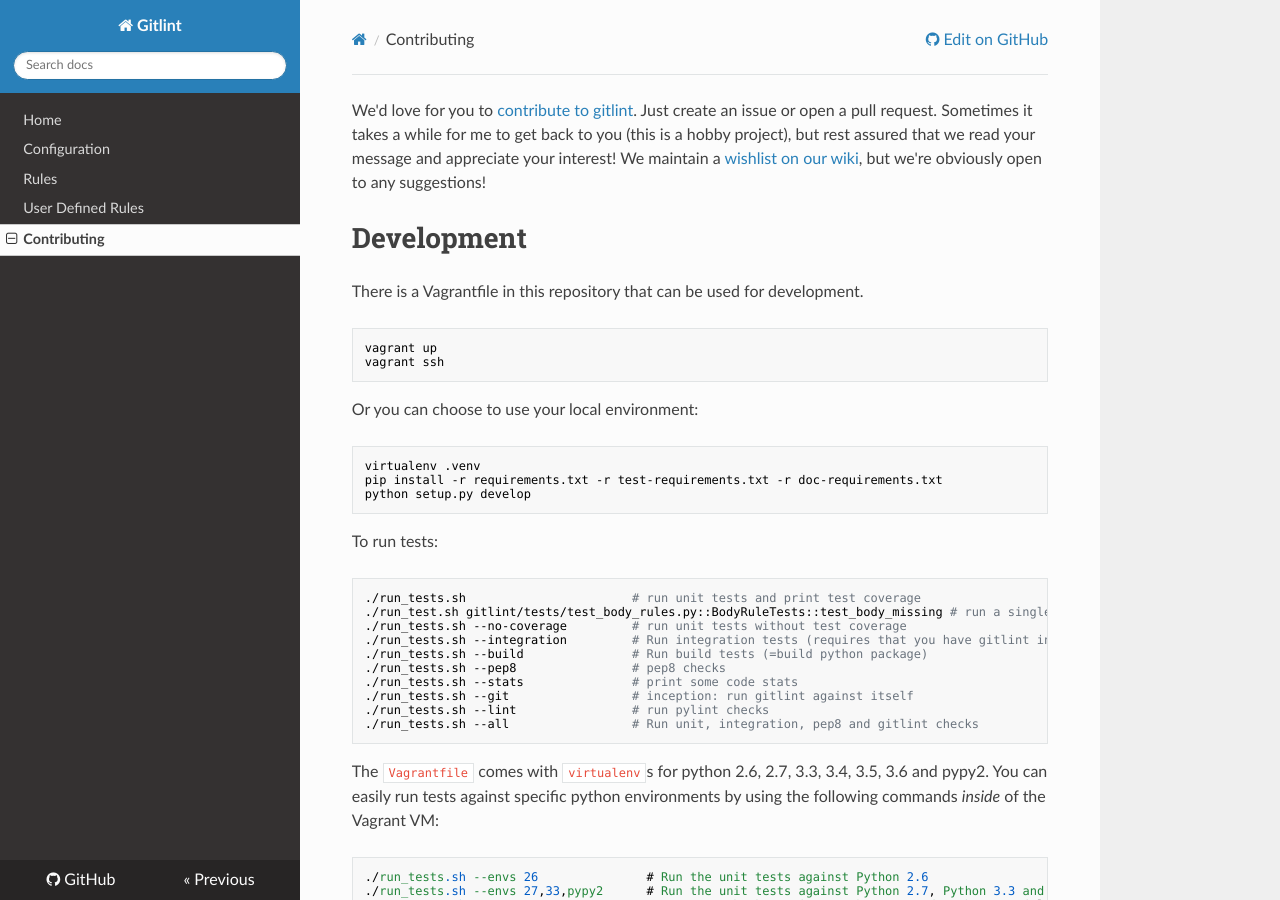
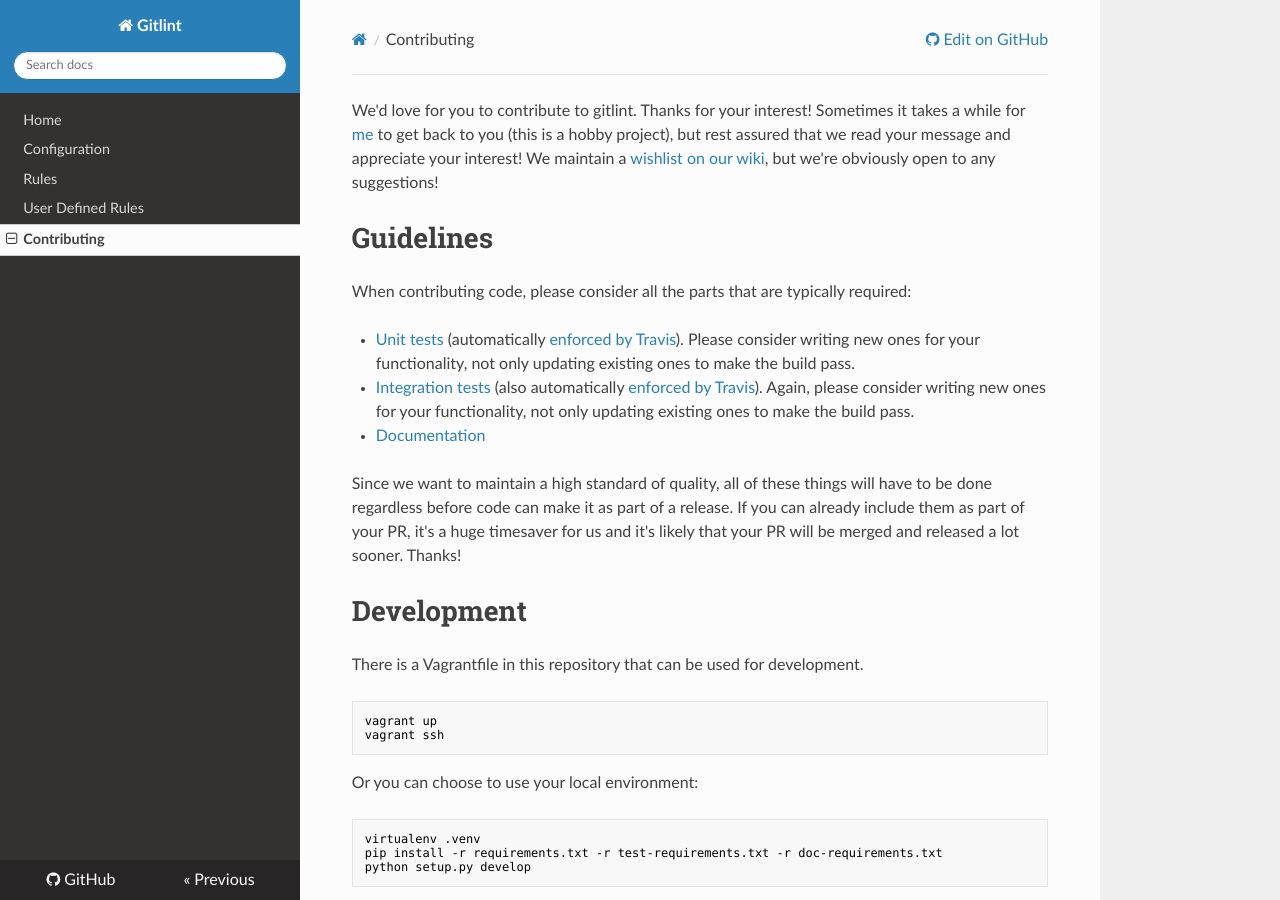
Before and after one commit to jorisroovers/gitlint, an MkDocs documentation site: the page built from docs/contributing.md, in a window 1280 px wide and 900 px high. Built offline with MkDocs 1.6.1, drawn with Linux system fonts in a browser that asks for light colours; nearby versions of some CDN libraries; old or Windows-style settings are respelled for this version of MkDocs.

Commit message:
Updating documentation prior to 0.9.0 release
Also updated .travis.yml file to run integration tests for certain
environments. These tests still fail intermittently on travis.
Hopefully enabling them will give us more insight into when and why.

```diff
--- a/docs/contributing.md
+++ b/docs/contributing.md
@@ -1,9 +1,24 @@
-We'd love for you to [contribute to gitlint](https://github.com/jorisroovers/gitlint).
-Just create an issue or open a pull request. Sometimes it takes a while for me to get back to you
-(this is a hobby project), but rest assured that we read your message and appreciate your interest!
+We'd love for you to contribute to gitlint. Thanks for your interest!
+Sometimes it takes a while for [me](https://github.com/jorisroovers) to
+get back to you (this is a hobby project), but rest assured that we read your message and appreciate your interest!
 We maintain a [wishlist on our wiki](https://github.com/jorisroovers/gitlint/wiki/Wishlist),
 but we're obviously open to any suggestions!
 
+# Guidelines
+
+When contributing code, please consider all the parts that are typically required:
+
+- [Unit tests](https://github.com/jorisroovers/gitlint/tree/master/gitlint/tests) (automatically
+  [enforced by Travis](https://travis-ci.org/jorisroovers/gitlint)). Please consider writing
+  new ones for your functionality, not only updating existing ones to make the build pass.
+- [Integration tests](https://github.com/jorisroovers/gitlint/tree/master/qa) (also automatically
+  [enforced by Travis](https://travis-ci.org/jorisroovers/gitlint)). Again, please consider writing new ones
+  for your functionality, not only updating existing ones to make the build pass.
+- [Documentation](https://github.com/jorisroovers/gitlint/tree/master/docs)
+
+Since we want to maintain a high standard of quality, all of these things will have to be done regardless before code
+can make it as part of a release. If you can already include them as part of your PR, it's a huge timesaver for us
+and it's likely that your PR will be merged and released a lot sooner. Thanks!
 # Development #
 
 There is a Vagrantfile in this repository that can be used for development.
--- a/setup.py
+++ b/setup.py
@@ -13,7 +13,7 @@
 
 description = "Git commit message linter written in python, checks your commit messages for style."
 long_description = """
-Great for use as a commit-msg git hook or as part of your gating script in a CI/CD pipeline (e.g. jenkins).
+Great for use as a commit-msg git hook or as part of your gating script in a CI pipeline (e.g. jenkins).
 Many of the gitlint validations are based on `well-known`_ community_ `standards`_, others are based on checks that
 we've found useful throughout the years. Gitlint has sane defaults, but you can also easily customize it to your
 own liking.
```
Also changed, not shown: .travis.yml (+31 -8 lines), CHANGELOG.md (+20 -3 lines), CONTRIBUTING.md (added, +5 -0 lines), README.md (+1 -1 lines), docs/index.md (+16 -8 lines), docs/rules.md (+1 -1 lines).
